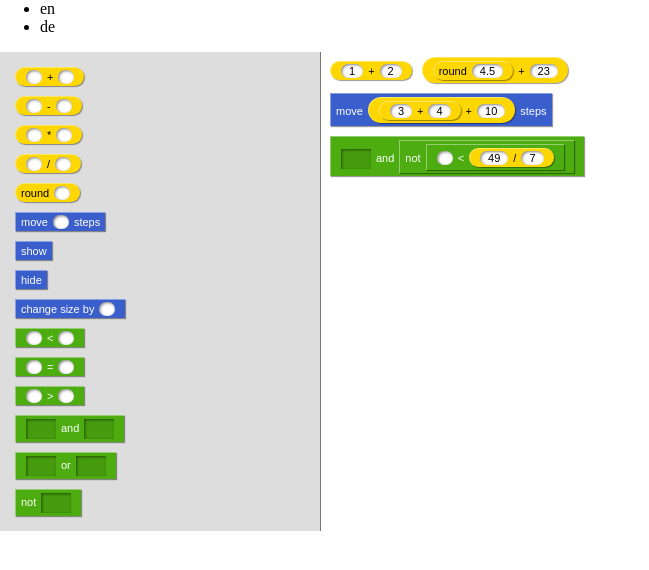
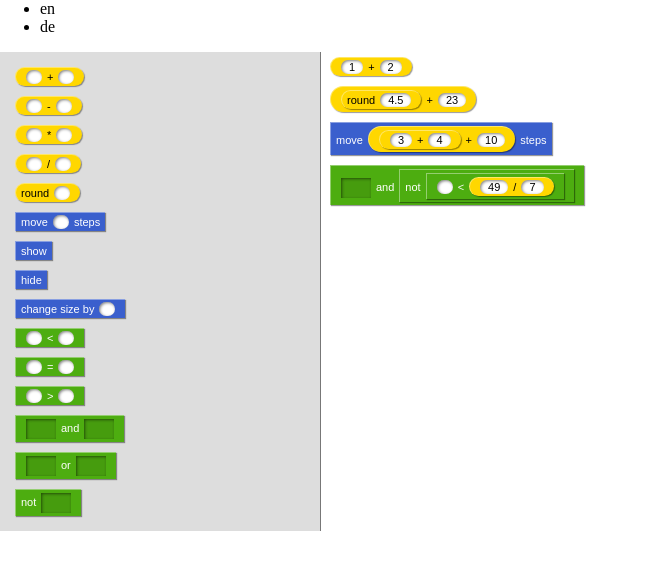
Before and after one commit to fronx/Scratch.hs, a plain HTML site: page index.html in a window 1280 px wide. Shown: the whole page, without its empty margins (0-649 px from the left). Drawn offline with Linux system fonts and the light colour scheme.

Commit message:
a program is a list of editors. apparently.

```diff
--- a/css/editor.css
+++ b/css/editor.css
@@ -43,7 +43,7 @@ html, body {
 }
 
 .Value {
-  border-radius: 15px;
+  border-radius: 20px;
 }
 
 .editor.Value {
--- a/index.html
+++ b/index.html
@@ -28,29 +28,32 @@
 
     var editor = document.getElementById("editor");
 
-    Scratch.draw(editor,
-      Scratch.editor("+", [ 1, 2 ])
-    );
-
-    Scratch.draw(editor,
-      Scratch.editor("+",
+    var program =
+      [ Scratch.editor("+", [ 1, 2 ])
+      , Scratch.editor("+",
           [ Scratch.editor("Round", [ 4.5 ])
           , 23
           ]
         )
-    );
-
-    newline(editor);
-
-    Scratch.draw(editor,
-      Scratch.editor("Move",
+      , Scratch.editor("Move",
           [ Scratch.editor("+",
               [ Scratch.editor("+", [ 3, 4 ])
               , 10
               ])
           ]
         )
-    );
+      , Scratch.editor("&&",
+          [ Scratch.gap("Condition")
+          , Scratch.editor("Not",
+              [ Scratch.editor("<",
+                  [ Scratch.gap("Value")
+                  , Scratch.editor("/", [ 49, 7 ])
+                  ])])
+          ]
+        )
+      ]
+
+    Scratch.draw(editor, program);
 
     // this must fail:
     // Scratch.draw(editor,
@@ -59,17 +62,6 @@
 
     newline(editor);
 
-    Scratch.draw(editor,
-      Scratch.editor("&&",
-        [ Scratch.gap("Condition")
-        , Scratch.editor("Not",
-            [ Scratch.editor("<",
-                [ Scratch.gap("Value")
-                , Scratch.editor("/", [ 49, 7 ])
-                ])])
-        ]
-      )
-    );
   </script>
 </body>
 </html>
--- a/js/editor.js
+++ b/js/editor.js
@@ -284,9 +284,15 @@ var draw = (function () {
   }
 
   function draw (parent, thing) {
-    parent.appendChild(
-      drawer(thing.constructor.name)(thing)
-    );
+    if (thing instanceof Array)
+      thing.forEach(function (thingy) {
+        draw(parent, thingy);
+        parent.appendChild(document.createElement('br'));
+      })
+    else
+      parent.appendChild(
+        drawer(thing.constructor.name)(thing)
+      );
   };
 
   return draw;
```
Lines whose indentation alone changed are shown as unchanged.
